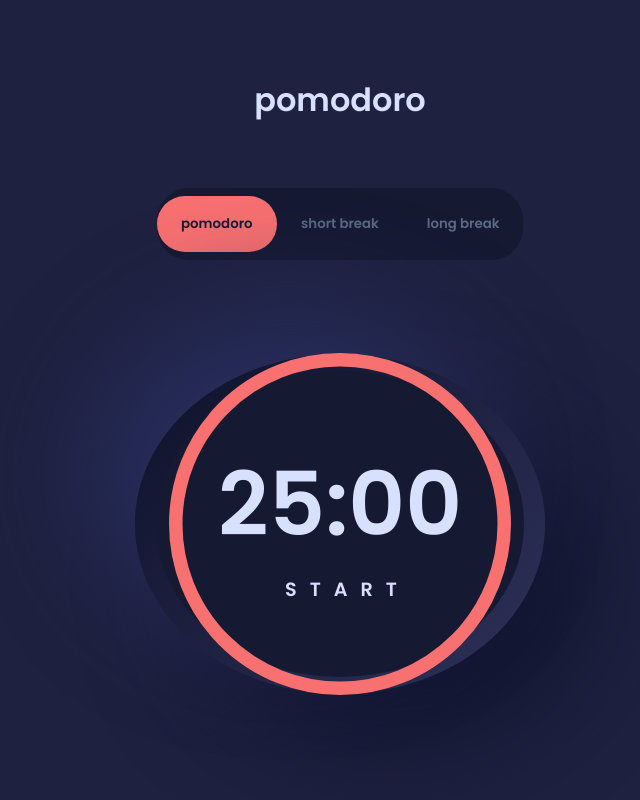
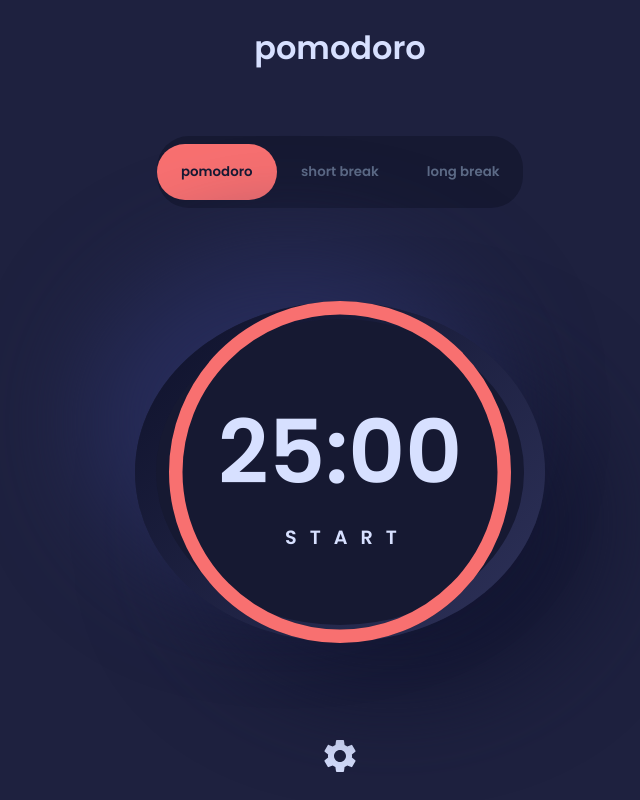
Before and after one commit to raulval/pomodoro-app, a Next.js app: page / in a window 1280 px wide. Shown: the whole page, without its empty margins (300-940 px from the left). Built offline with nearby package versions, Linux system fonts and the light colour scheme.

Commit message:
✨ add settings component in home page

```diff
--- a/app/page.tsx
+++ b/app/page.tsx
@@ -1,6 +1,7 @@
 "use client";
 import { useEffect, useState } from "react";
 import { ThemeProvider } from "styled-components";
+import Settings from "../components/Settings";
 import Switches from "../components/Switches";
 import Timer from "../components/Timer";
 import { GlobalStyle } from "../styles/global";
@@ -32,6 +33,7 @@ export default function Home() {
           <Title>pomodoro</Title>
           <Switches onClick={(props) => setSelectedSwitch(props)} />
           <Timer selectedTime={selectedTime} />
+          <Settings />
         </Container>
       </ThemeProvider>
     </>
```
